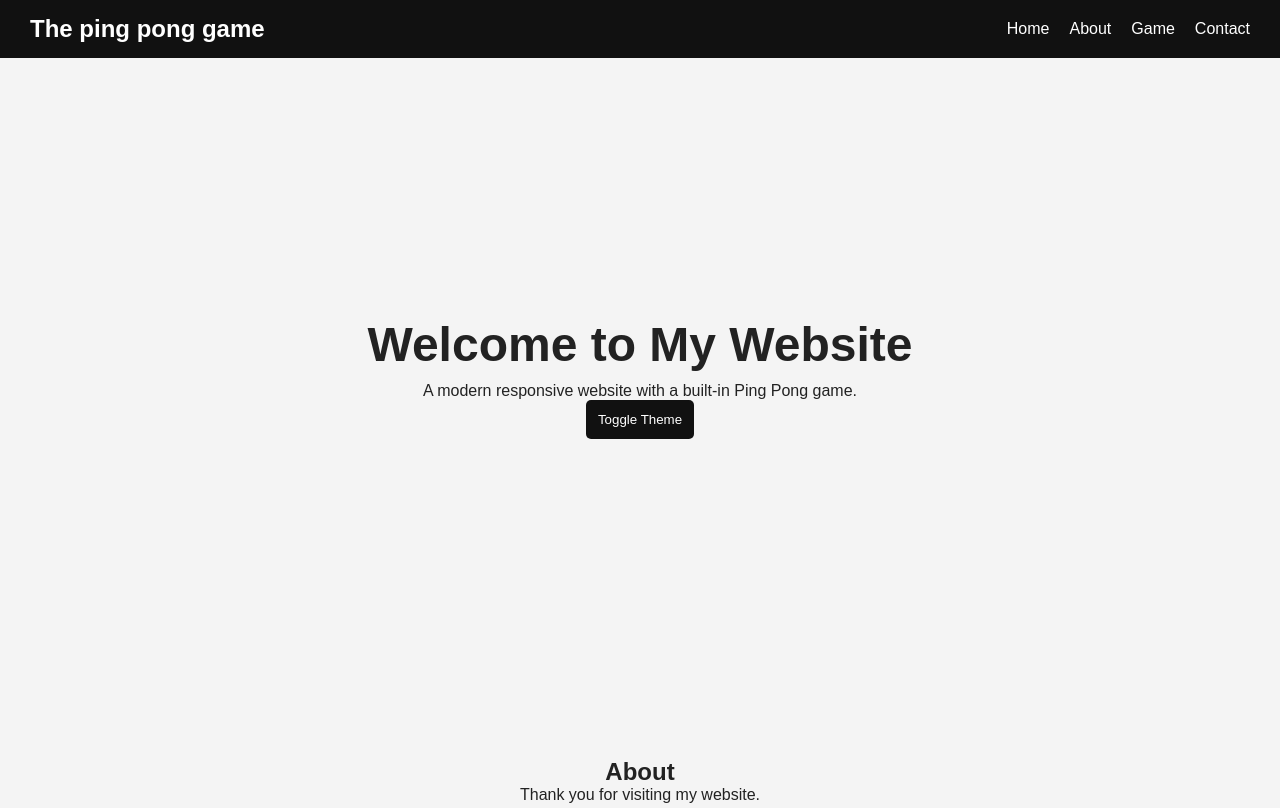
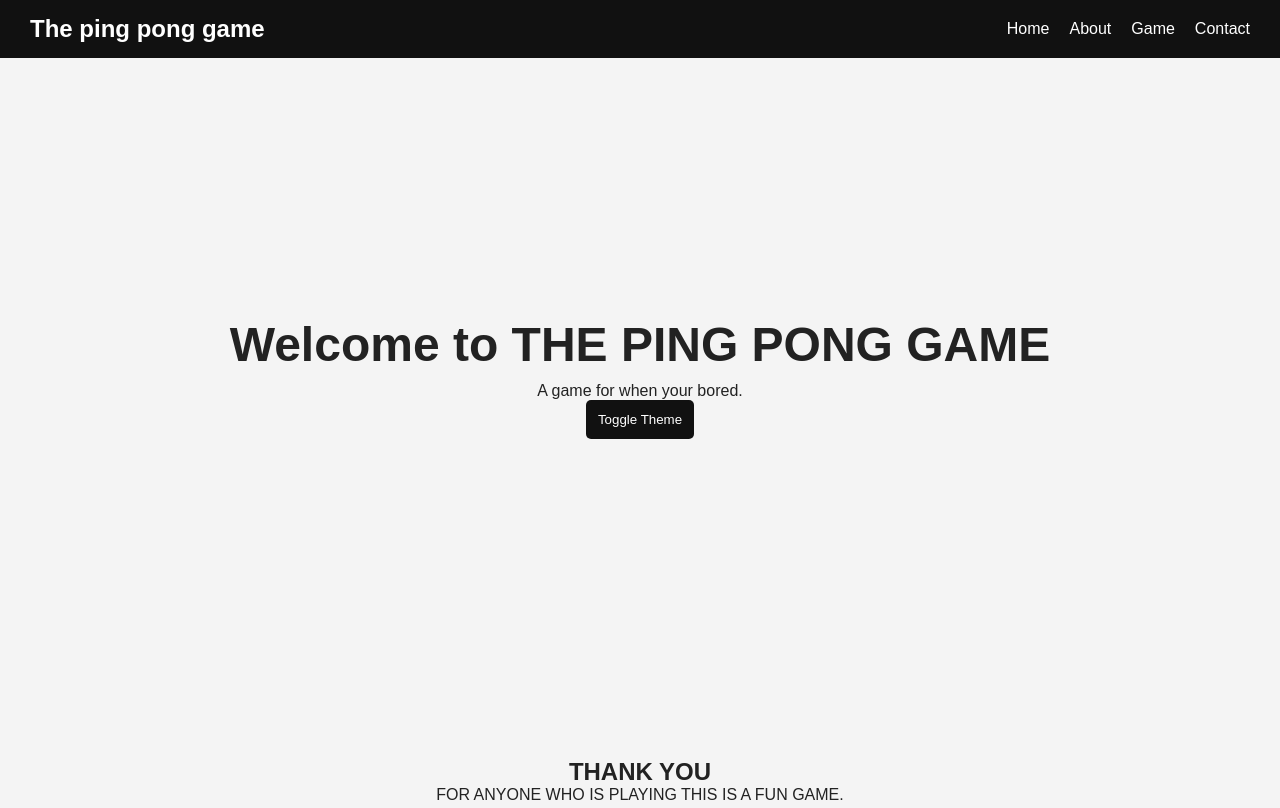
Before and after one commit to Abbas-jbot/Pingpong, a plain HTML site: page index.html in a window 1280 px wide. Shown: the top 808 px of the page. Drawn offline with Linux system fonts and the light colour scheme.

Commit message:
Update headings and text for the game section

```diff
--- a/index.html
+++ b/index.html
@@ -20,14 +20,14 @@
   </header>
 
   <section id="home" class="hero">
-    <h2>Welcome to My Website</h2>
-    <p>A modern responsive website with a built-in Ping Pong game.</p>
+    <h2>Welcome to THE PING PONG GAME</h2>
+    <p>A game for when your bored.</p>
     <button id="themeBtn">Toggle Theme</button>
   </section>
 
   <section id="about" class="content">
-    <h2>About</h2>
-    <p>Thank you for visiting my website.</p>
+    <h2>THANK YOU</h2>
+    <p>FOR ANYONE WHO IS PLAYING THIS IS A FUN GAME.</p>
   </section>
 
   <section id="game" class="content">
```
